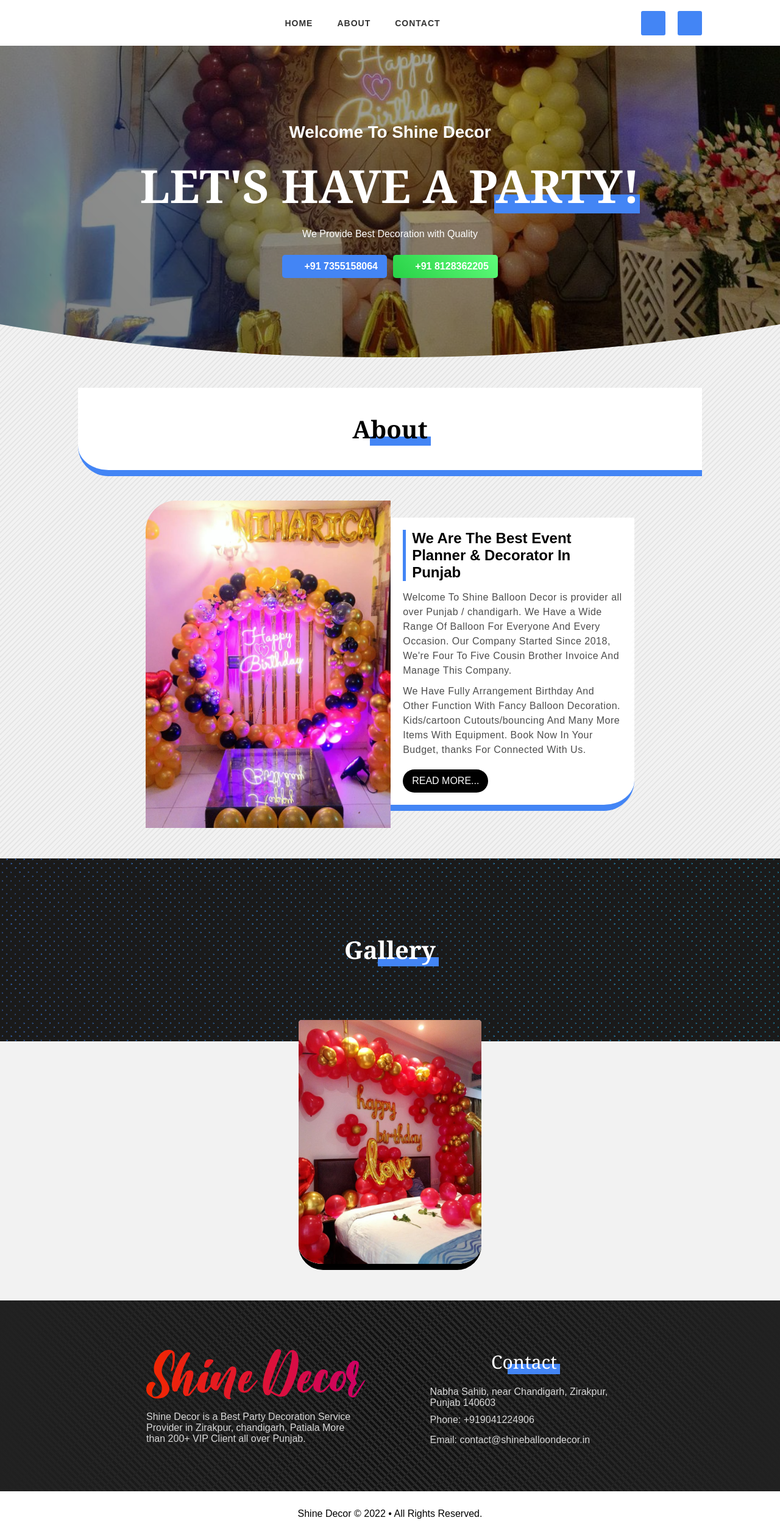
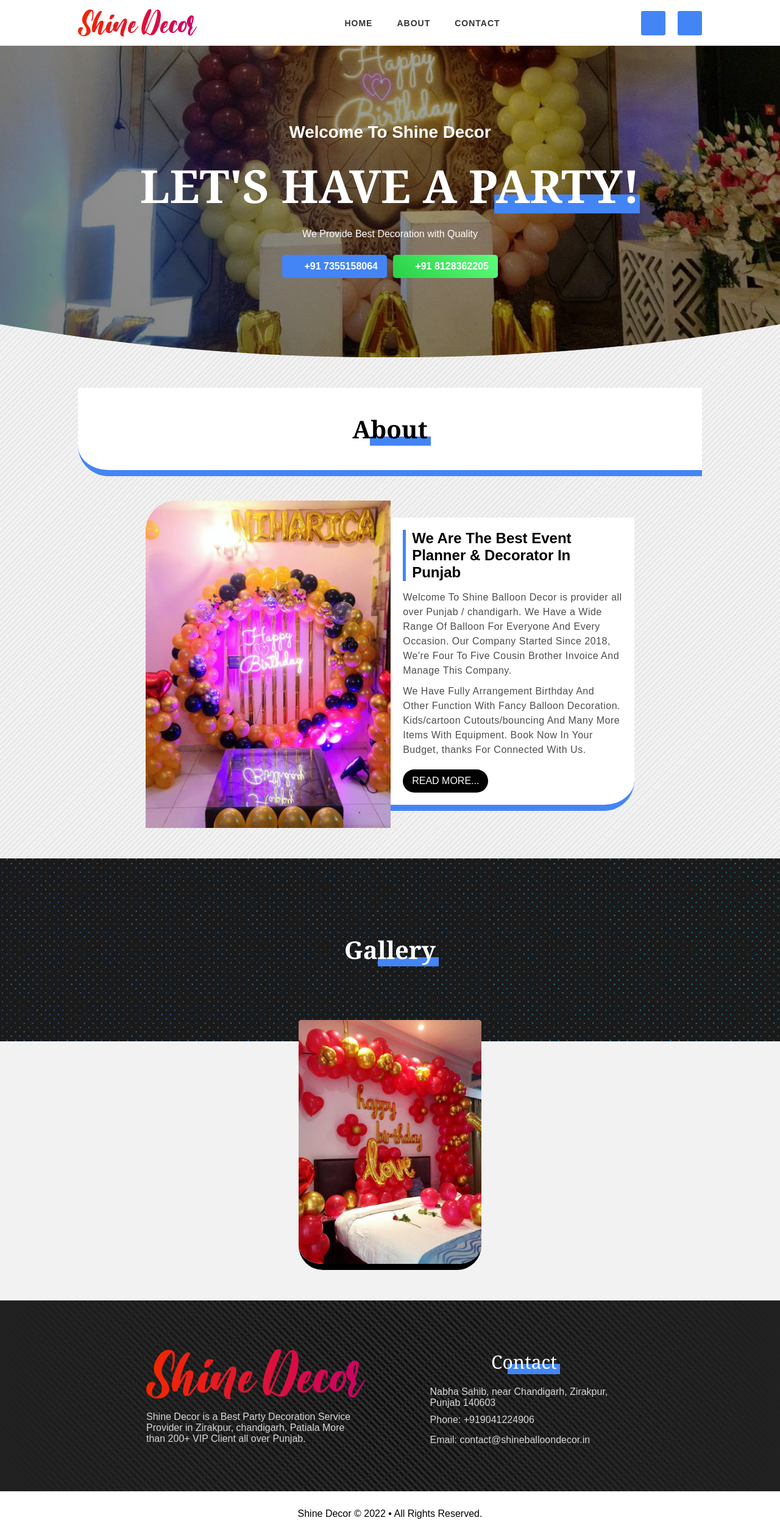
Before and after one commit to shinedecorator/shine, a Jekyll site: the page built from index.html, in a window 1280 px wide. Shown: the whole page at 61% size. Built offline with Jekyll 4.4.1, drawn with Linux system fonts in a browser that asks for light colours.

Commit message:
Add files via upload

```diff
--- a/_layouts/default.html
+++ b/_layouts/default.html
@@ -34,7 +34,7 @@
     </style>
   <header id='hedr'>
     <a id='m_btn' onclick=menu() data-il=''></a>
-    <a href='/' id='logo'><img src="{{ '/shine-decorator-logo.svg' | relative_url }}" alt="Shine Decor"></a>
+    <a href='/' id='logo' style="align-items:unset;"><img src="{{'/shine-decorator-logo.svg'|relative_url}}" alt="Shine Decor"></a>
     <nav id='nav'>
       <a href='/' data-il=''>HOME</a>
       <a href='/about' data-il=''>ABOUT</a>
@@ -98,7 +98,7 @@
 </style>
 
 <div id="fbox">
-  <a href="/"><img src="/shine-decorator-logo.svg" alt="Shine Decor"></a>
+  <a href="/"><img src="{{'/shine-decorator-logo.svg'|relative_url}}" alt="Shine Decor"></a>
   <p style="color:#d9d9d9;font-size:16px;">Shine Decor is a Best Party Decoration Service Provider in Zirakpur, chandigarh, Patiala More than 200+ VIP Client all over Punjab.</p>
 </div>
 
```
